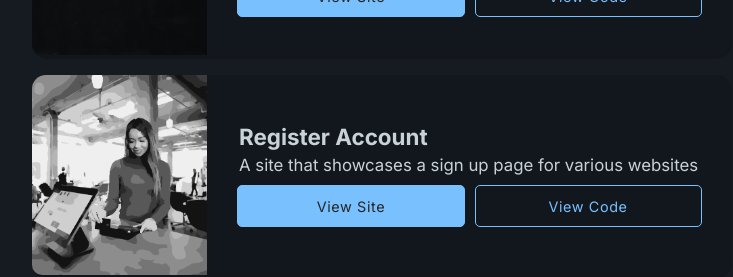
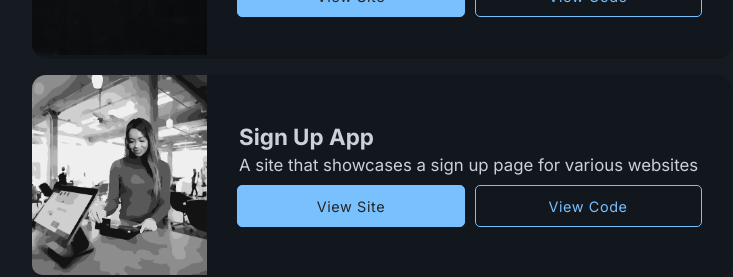
Before and after one commit to BenAllington95/my-portfolio-reactjs, a React (Create React App) app in the folder my-app/: page / in a window 1280 px wide. Shown: the part 3160-3437 px from the top of the page, without its empty margins (258-991 px from the left). Built offline with nearby package versions, Linux system fonts and the light colour scheme.

Commit message:
Altered register Account title

```diff
--- a/my-app/src/project-data.js
+++ b/my-app/src/project-data.js
@@ -14,7 +14,7 @@ export default [
         codeUrl: "https://github.com/BenAllington95/counter-react"
     },
     {
-        title: "Register Account",
+        title: "Sign Up App",
         url: require("./images/register-img.png"),
         description: "A site that showcases a sign up page for various websites",
         siteUrl: "https://benallington-counter.netlify.app/",
```
